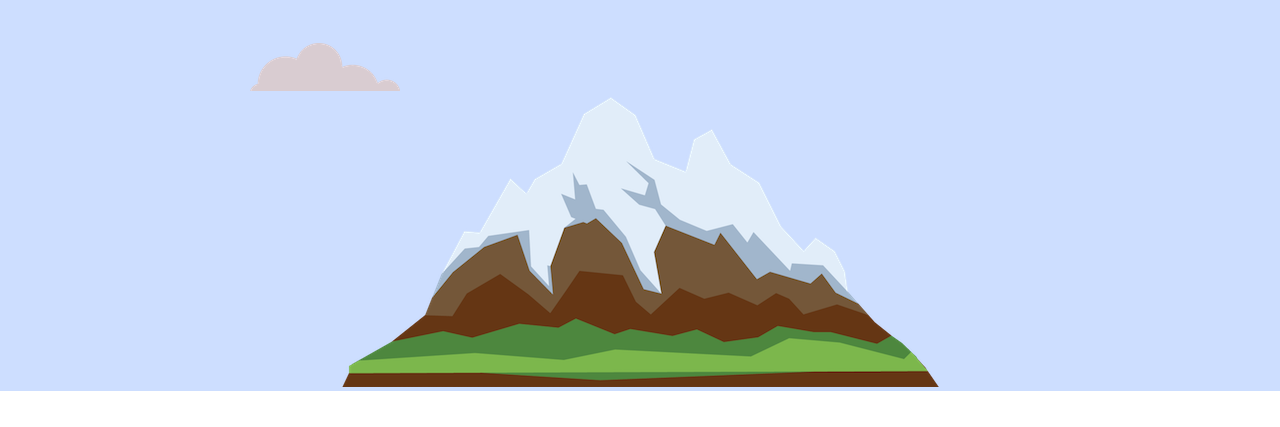
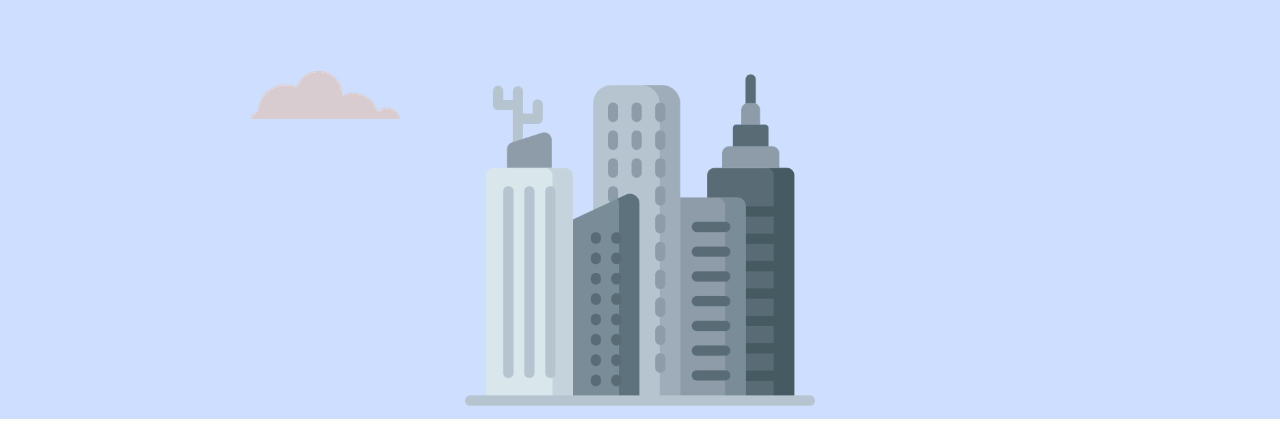
Before and after one commit to wppalmer/personalSite, a plain HTML site: page index.html in a window 1280 px wide. Shown: the part 373-800 px from the top of the page. Drawn offline with Linux system fonts and the light colour scheme.

Commit message:
Finished site

```diff
--- a/index.html
+++ b/index.html
@@ -18,7 +18,7 @@
 		<h1>I'm William</h1>
 		<h2>a web developer.</h2>
         <img class="bottom-cloud" src="img/cloud.png" alt="cloud-img">
-        <img class="mountain"src="img/mountain.png" alt="mountain-img">
+        <img class="building"src="img/building.png" alt="building-img">
 	</div>
 	<div class="middle-container">
 		<div class="profile">
--- a/style.css
+++ b/style.css
@@ -76,6 +76,10 @@ body{
     left: 250px;
     bottom: 300px;
 }
+.building {
+    height: 350px;
+    padding-top: 35px;
+}
 .skill-row {
     line-height: 2;
     margin: 100px auto;
```
Also changed, not shown: img/building.png (added).
